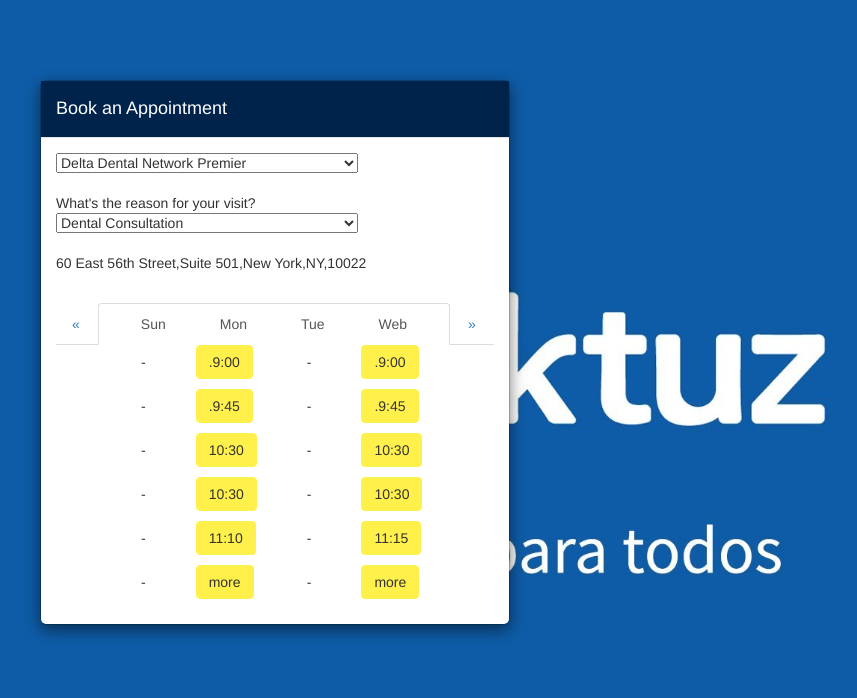
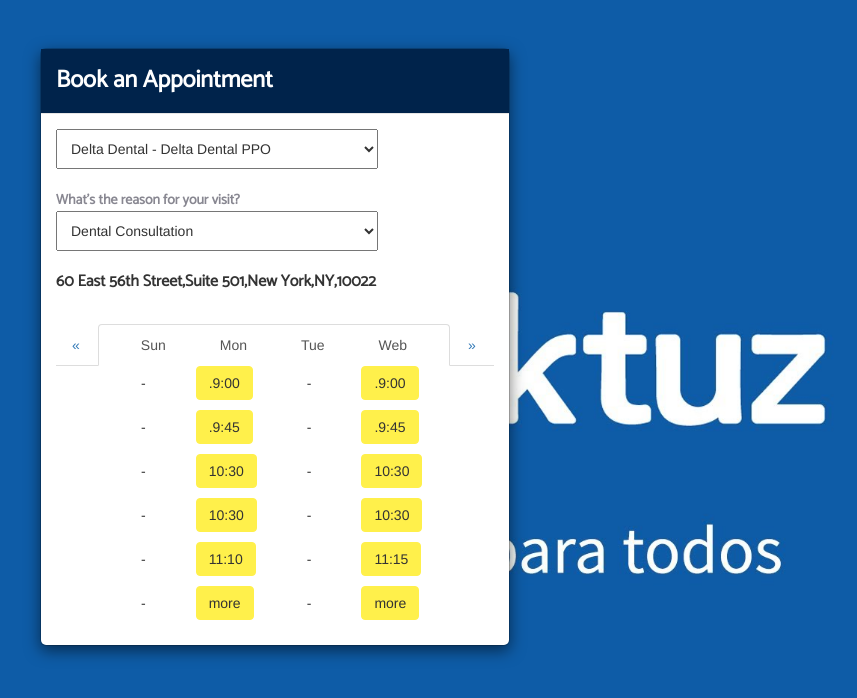
Before and after one commit to Alexandra-Fernandez/doktuz-componente-flotante, a plain HTML site: page index.html in a window 1280 px wide. Shown: the top 698 px of the page, without its empty margins (88-945 px from the left). Drawn offline with Linux system fonts and the light colour scheme; a web font is replaced by a local one.

Commit message:
componente-flotante

```diff
--- a/css/main.css
+++ b/css/main.css
@@ -1,9 +1,14 @@
+#modal-title{
+    font-family: 'Ovo', serif;
+    font-family: 'Catamaran', sans-serif;
+    font-weight: bolder;
+}
 img {
     width: 100%;
 }
 .modal-content{
     position: fixed;
-    top: 10%;
+    top: 6%;
     left: 10%;
     width: auto;
     height: auto;
@@ -11,6 +16,27 @@
 .modal-header{
     background: #00234B;
     color: white;
+}
+.dental{
+    font-family: 'Ovo', serif;
+    font-family: 'Catamaran', sans-serif;
+}
+.pregunta{
+    font-family: 'Ovo', serif;
+    font-family: 'Catamaran', sans-serif;
+    color: #888791;
+    font-weight: bolder;
+}
+
+.text{
+    font-family: 'Ovo', serif;
+    font-family: 'Catamaran', sans-serif;
+    font-weight: bolder;
+    font-size: 16px;
+}
+
+#files{
+    padding: 10px;
 }
 fieldset {
       border: 0;
--- a/index.html
+++ b/index.html
@@ -5,6 +5,8 @@
         <meta http-equiv="X-UA-Compatible" content="IE=edge">
         <title>PRUEBA DOKTUZ</title>
         <meta name="viewport" content="width=device-width, user-scalable=no, initial-scale=1.0, maximum-scale=1.0, minimum-scale=1.0">
+        <link href="https://fonts.googleapis.com/css?family=Ovo" rel="stylesheet">
+        <link href="https://fonts.googleapis.com/css?family=Catamaran|Ovo" rel="stylesheet">
         <link rel="stylesheet" href="jquery-ui/jquery-ui.min.css">
         <link rel="stylesheet" href="bootstrap/css/bootstrap.min.css">
         <link rel="stylesheet" href="css/main.css">
@@ -16,7 +18,7 @@
         <div class="container">
             <div class="modal-content">
                 <div class="modal-header">
-                    <h4 class="modal-title">Book an Appointment</h4>
+                    <h3 class="modal-title" id="modal-title">Book an Appointment</h3>
                 </div>
                 <div class="modal-body">
                     <div class="demo">
@@ -24,16 +26,17 @@
                             <fieldset>
                                 <select name="files" id="files">
                                     <optgroup label="Scripts">
-                                        <option>Delta Dental Network Premier</option>
-                                        <option>Delta Dental Patient Direct</option>
-                                        <option>Delta Dental PPO</option>
-                                        <option>Delta Dental PPO Plus Premier</option>
-                                        <option> DeltaCare USA (HMO)</option>
-                                        <option>Delta Dental Network Premier</option>
-                                        <option>Delta Dental Patient Direct</option>
-                                        <option>Delta Dental PPO</option>
-                                        <option>Delta Dental PPO Plus Premier</option>
-                                        <option> DeltaCare USA (HMO)</option>
+                                       <option class="dental">Delta Dental - Delta Dental PPO</option>
+                                        <option class="dental">Delta Dental Network Premier</option>
+                                        <option class="dental">Delta Dental Patient Direct</option>
+                                        <option class="dental">Delta Dental PPO</option>
+                                        <option class="dental">Delta Dental PPO Plus Premier</option>
+                                        <option class="dental"> DeltaCare USA (HMO)</option>
+                                        <option class="dental">Delta Dental Network Premier</option>
+                                        <option class="dental">Delta Dental Patient Direct</option>
+                                        <option class="dental">Delta Dental PPO</option>
+                                        <option class="dental">Delta Dental PPO Plus Premier</option>
+                                        <option class="dental"> DeltaCare USA (HMO)</option>
                                     </optgroup>
                                     <optgroup label="Other files">
                                         <option value="somefile">Some unknown file</option>
@@ -46,7 +49,7 @@
 
                     <div class="demo">
                         <form action="#">
-                                   <span>What's the reason for your visit?</span>
+                                   <span class="pregunta">What's the reason for your visit?</span>
                             <fieldset>
                                 <select name="files" id="files">
                                     <optgroup label="Scripts">
@@ -70,7 +73,7 @@
                         </form>
                 </div><br>
 
-                    <p>60 East 56th Street,Suite 501,New York,NY,10022</p><br>
+                    <p class="text">60 East 56th Street,Suite 501,New York,NY,10022</p><br>
 
                     <!-- Nav tabs -->
                     <ul class="nav nav-tabs" role="tablist">
```
